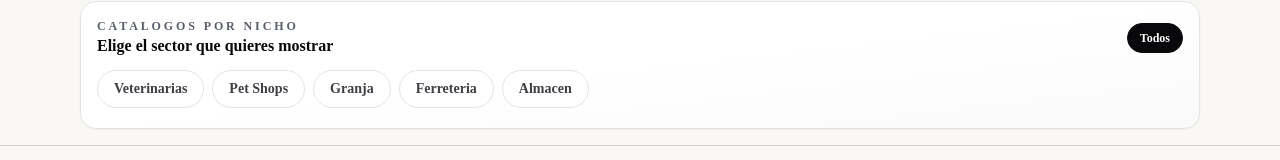
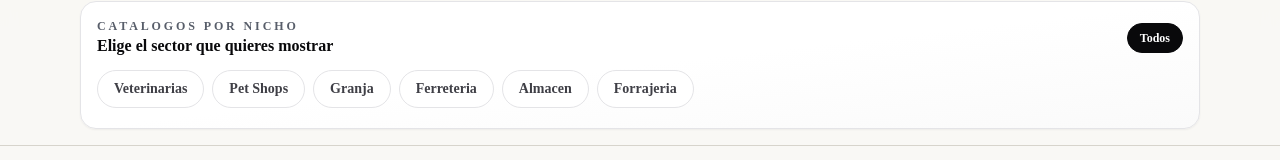
Before and after one commit to pablitomartinez/marquez--ai, a Next.js app: page / in a window 1280 px wide. Shown: the part 127-287 px from the top of the page. Built offline with nearby package versions, Linux system fonts and the light colour scheme.

Commit message:
feat: arreglo en filtros

```diff
--- a/components/features/catalog/catalog-nichos.ts
+++ b/components/features/catalog/catalog-nichos.ts
@@ -1,4 +1,4 @@
-import type { Producto } from "@/types/product";
+  import type { Producto } from "@/types/product";
 
 export type NichoSlug =
   | "veterinaria"
@@ -20,32 +20,38 @@ export const NICHOS: NichoOption[] = [
     slug: "veterinaria",
     label: "Veterinarias",
     aliases: ["veterinaria", "veterinarias"],
-    tags: ["veterinaria"],
+    tags: ["veterinaria", "pipeta", "farmacia", "salud", "medicamento"], // Añadimos tags de farmacia
   },
   {
     slug: "petshop",
     label: "Pet Shops",
     aliases: ["petshop", "pet shop", "pet shops", "mascotas", "pet"],
-    tags: ["petshop", "mascotas"],
+    tags: ["petshop", "mascotas", "perros", "gatos", "estetica", "shampoo", "accesorios"],
   },
   {
     slug: "granja",
     label: "Granja",
     aliases: ["granja", "granja rural", "campo"],
-    tags: ["granja"],
+    tags: ["granja", "aves", "cerdos", "bovinos", "equinos", "balanceado"],
   },
   {
     slug: "ferreteria",
     label: "Ferreteria",
     aliases: ["ferreteria", "ferreteria rural"],
-    tags: ["ferreteria"],
+    tags: ["ferreteria", "veneno", "insecticida", "ratas", "alambre"], // Aquí incluimos lo que te dijo tu amigo
   },
   {
-    slug: "almacen",
-    label: "Almacen",
-    aliases: ["almacen", "despensa", "kiosco"],
-    tags: ["almacen"],
+    "slug": "almacen",
+    "label": "Almacen",
+    "aliases": ["almacen", "despensa", "kiosco"],
+    "tags": ["almacen", "consumohumano", "cereales", "frutossecos", "legumbres", "semillas"],
   },
+  {
+    "slug": "forrajeria",
+    "label": "Forrajeria",
+    "aliases": ["forrajeria", "forraje", "forrajerias"],
+    "tags": ["forrajeria", "campo", "forrajes", "maiz", "avena"],
+  }
 ];
 
 const NICHOS_SOPORTADOS: NichoOption[] = [
```
